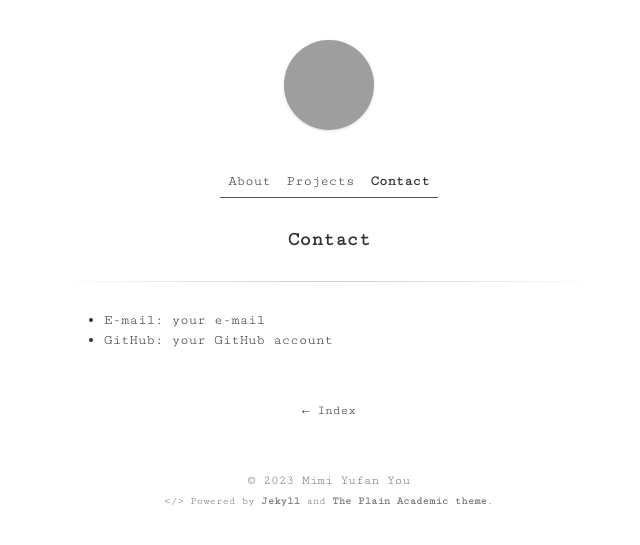
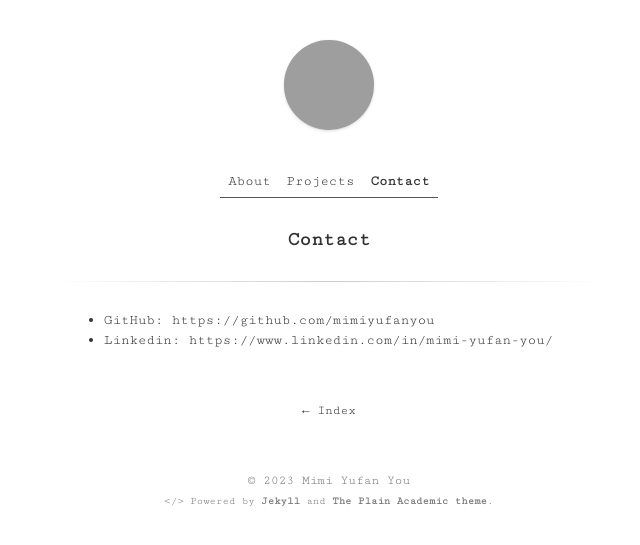
Before and after one commit to mimiyufanyou/mimiyufanyou.github.io, a Jekyll site: the page built from contact.md, in a window 1280 px wide. Shown: the top 545 px of the page, without its empty margins (311-951 px from the left). Built offline with Jekyll 4.4.1, drawn with Linux system fonts in a browser that asks for light colours; grey boxes are pictures that could not be loaded.

Commit message:
Update contact.md

```diff
--- a/contact.md
+++ b/contact.md
@@ -3,5 +3,5 @@ layout: page
 title: Contact
 ---
 
-- E-mail: your e-mail
-- GitHub: your GitHub account
+- GitHub: https://github.com/mimiyufanyou
+- Linkedin: https://www.linkedin.com/in/mimi-yufan-you/
```
